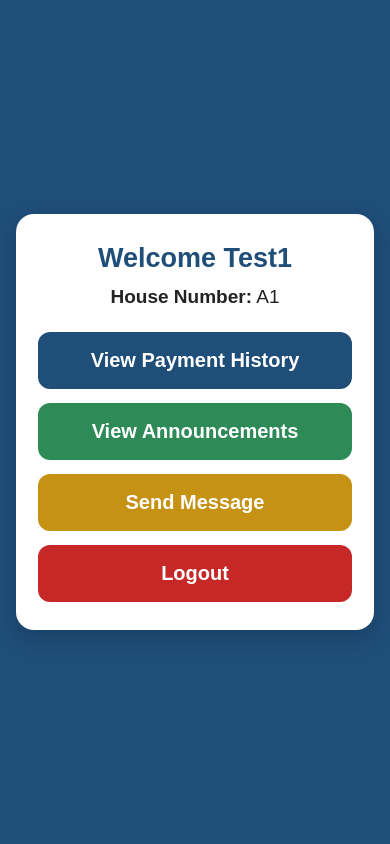
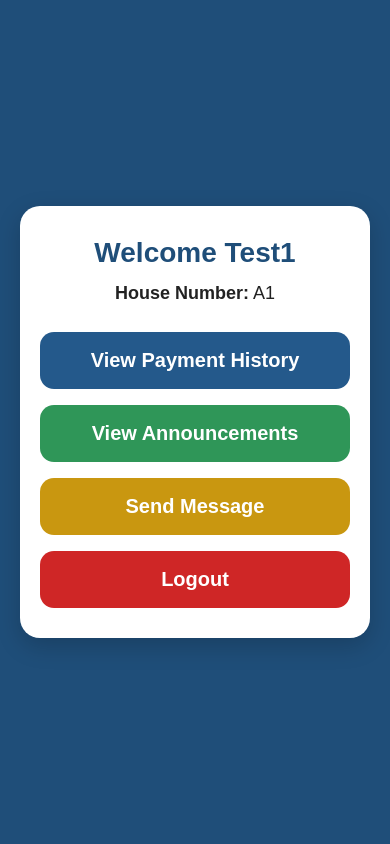
Before and after one commit to jeroinfoservice-cyber/flat_mgmt, a Django app: template templates/owner/home.html in a window 390 px wide. Run offline with Django 5.2, Linux system fonts and the light colour scheme; the template is opened without the code that fills it: values that come from a table or form of the project are taken from there, others are empty; data comes from the database, SQL or seed files in the repository.

Commit message:
Final mobile UI update

```diff
--- a/templates/owner/home.html
+++ b/templates/owner/home.html
@@ -9,91 +9,101 @@
             box-sizing:border-box;
         }
 
-        body {
-            font-family: Arial, sans-serif;
-            background: #1f4e79;
-            margin: 0;
-            min-height: 100vh;
-            display: flex;
-            justify-content: center;
-            align-items: center;
-            padding: 16px;
+        body{
+            margin:0;
+            font-family:Arial, sans-serif;
+            background:#1f4e79;
+            min-height:100vh;
+            display:flex;
+            justify-content:center;
+            align-items:center;
+            padding:20px;
         }
 
-        .card {
-            width: 100%;
-            max-width: 430px;
-            background: white;
-            padding: 28px 22px;
-            border-radius: 18px;
-            box-shadow: 0 8px 25px rgba(0,0,0,0.18);
-            text-align: center;
+        .card{
+            width:100%;
+            max-width:580px;
+            background:#ffffff;
+            border-radius:20px;
+            box-shadow:0 8px 24px rgba(0,0,0,0.18);
+            padding:34px 24px;
+            text-align:center;
         }
 
-        h2 {
-            color: #1f4e79;
-            margin: 0 0 12px 0;
-            font-size: 30px;
-            line-height: 1.2;
+        h2{
+            margin:0 0 14px 0;
+            color:#1f4e79;
+            font-size:38px;
+            font-weight:800;
+            line-height:1.2;
         }
 
-        p {
-            margin: 0 0 24px 0;
-            font-size: 21px;
-            color: #222;
+        p{
+            margin:0 0 28px 0;
+            font-size:20px;
+            color:#222;
         }
 
-        a {
-            display: block;
-            width: 100%;
-            text-decoration: none;
-            text-align: center;
-            margin-top: 14px;
-            padding: 18px 14px;
-            border-radius: 12px;
-            color: white;
-            background: #1f4e79;
-            font-size: 21px;
-            font-weight: bold;
+        a{
+            display:block;
+            width:100%;
+            text-decoration:none;
+            color:white;
+            font-size:24px;
+            font-weight:bold;
+            padding:20px;
+            border-radius:14px;
+            margin-top:16px;
         }
 
-        .green {
-            background: #2e8b57;
+        .blue{
+            background:#24598b;
         }
 
-        .gold {
-            background: #c69214;
+        .green{
+            background:#2f9658;
         }
 
-        .red {
-            background: #c62828;
+        .gold{
+            background:#c99710;
         }
 
-        @media (max-width: 480px) {
-            h2 {
-                font-size: 27px;
+        .red{
+            background:#cf2626;
+        }
+
+        @media (max-width:480px){
+            .card{
+                max-width:100%;
+                padding:30px 20px;
             }
 
-            p {
-                font-size: 19px;
+            h2{
+                font-size:28px;
             }
 
-            a {
-                font-size: 20px;
-                padding: 17px 12px;
+            p{
+                font-size:18px;
+            }
+
+            a{
+                font-size:20px;
+                padding:17px;
             }
         }
     </style>
 </head>
 <body>
+
     <div class="card">
         <h2>Welcome {{ house.owner_name }}</h2>
         <p><strong>House Number:</strong> {{ house.house_number }}</p>
 
-        <a href="{% url 'owner_payments' %}">View Payment History</a>
+        <a class="blue" href="{% url 'owner_payments' %}">View Payment History</a>
         <a class="green" href="{% url 'owner_announcements' %}">View Announcements</a>
         <a class="gold" href="{% url 'owner_message' %}">Send Message</a>
         <a class="red" href="{% url 'owner_logout' %}">Logout</a>
     </div>
+
 </body>
 </html>
```
Also changed, not shown: templates/owner/login.html (+34 -30 lines).
